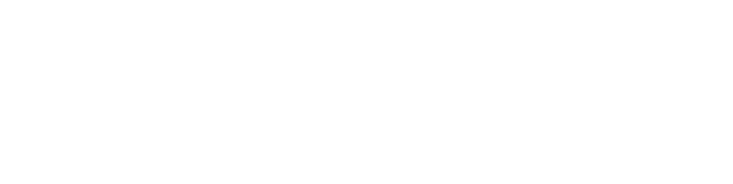
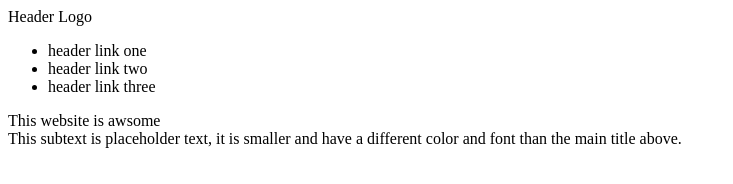
Before and after one commit to Haezed/landing-page, a plain HTML site: page index.html in a window 1280 px wide. Shown: the whole page, without its empty margins (0-733 px from the left). Drawn offline with Linux system fonts and the light colour scheme.

Commit message:
feat: Add header, and section one in index.html.

```diff
--- a/index.html
+++ b/index.html
@@ -7,6 +7,17 @@
     <link rel="stylesheet" href="./styles.css">
 </head>
 <body>
-
+    <div class="header">
+        <div class="logo">Header Logo</div>
+        <ul class="links">
+            <li>header link one</li>
+            <li>header link two</li>
+            <li>header link three</li>
+        </ul>
+    </div>
+    <div class="section-one">
+        <div class="main-title">This website is awsome</div>
+        <div class="main-sub-text">This subtext is placeholder text, it is smaller and have a different color and font than the main title above.</div>
+    </div>
 </body>
 </html>
```
